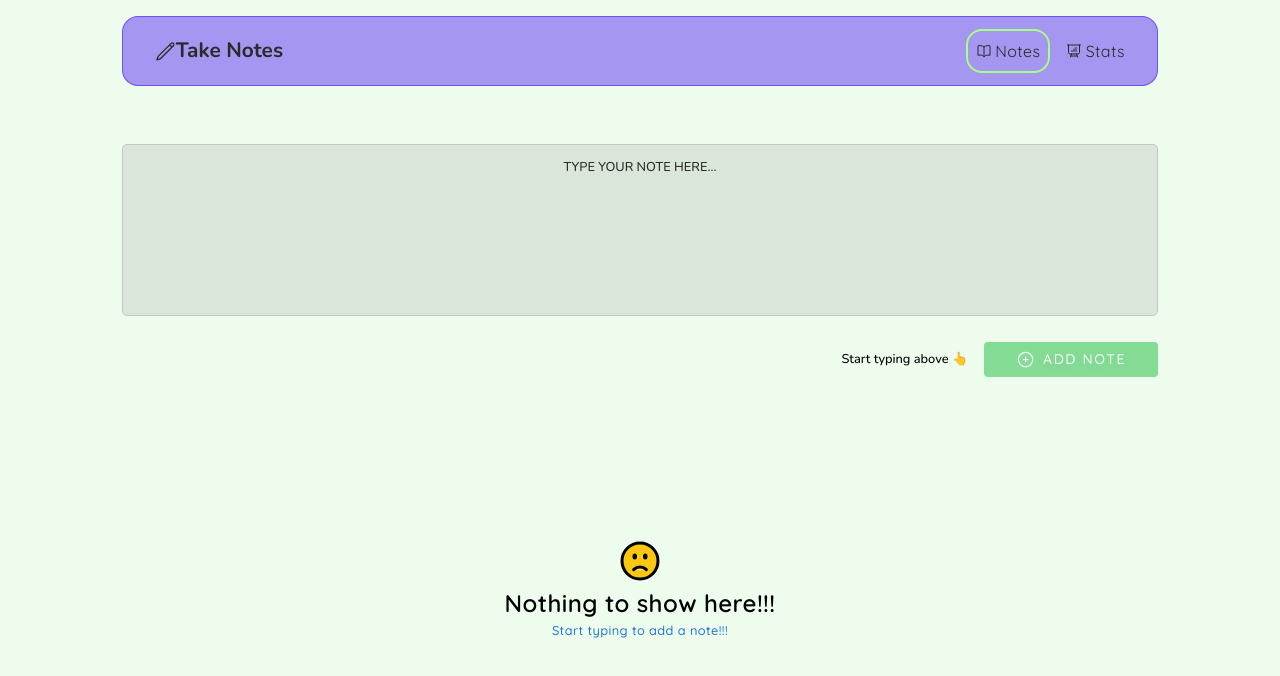
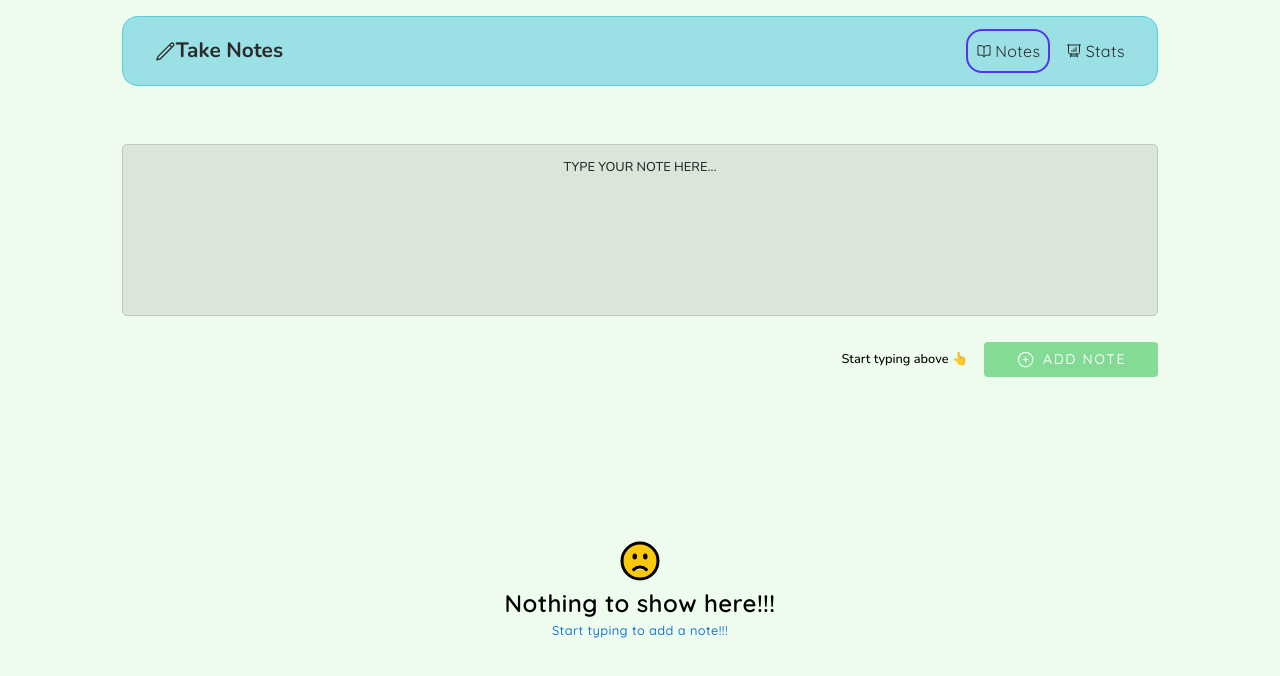
Before and after one commit to fdasabino/take_notes_vue_app, a Vue app: page / in a window 1280 px wide. Shown: the top 676 px of the page. Built offline with nearby package versions, Linux system fonts and the light colour scheme; what vue-toast-notification would draw is missing.

Commit message:
Update colors in NavbarComponent.scss to use base-blue instead of base-violet

```diff
--- a/src/components/Layout/Navbar/NavbarComponent.scss
+++ b/src/components/Layout/Navbar/NavbarComponent.scss
@@ -20,14 +20,14 @@
         margin: 0 2rem;
 
         /* From https://css.glass */
-        background: rgba($color: $base-violet, $alpha: 0.5);
+        background: rgba($color: $base-blue, $alpha: 0.5);
         border-radius: 16px;
         backdrop-filter: blur(8.6px);
         -webkit-backdrop-filter: blur(8.6px);
-        border: 1px solid rgba($color: $base-violet, $alpha: 0.7);
+        border: 1px solid rgba($color: $base-blue, $alpha: 0.7);
 
         .active {
-            border: 2px solid $base-light-green;
+            border: 2px solid $base-violet;
             border-radius: 16px;
             padding: 0.5rem;
         }
@@ -107,11 +107,11 @@
                 }
 
                 &:hover {
-                    color: $base-light-green;
+                    color: $base-violet;
                     transform: translateY(-2px);
                 }
 
-                @media screen and (max-width: 768px) {
+                @media (max-width: 768px) {
                     svg {
                         width: 0.8rem;
                         height: 0.8rem;
```
